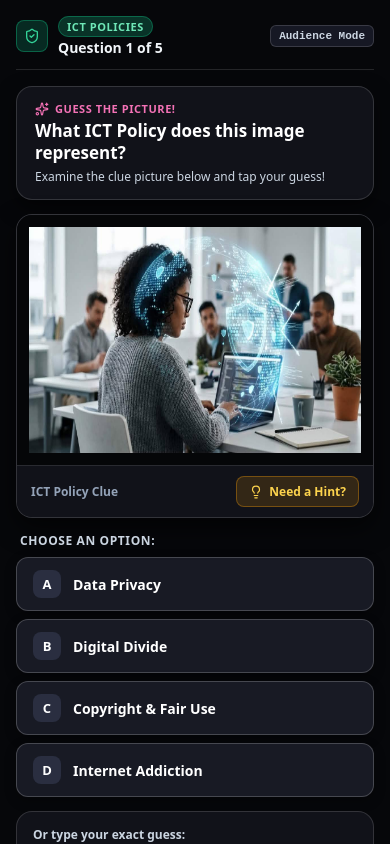
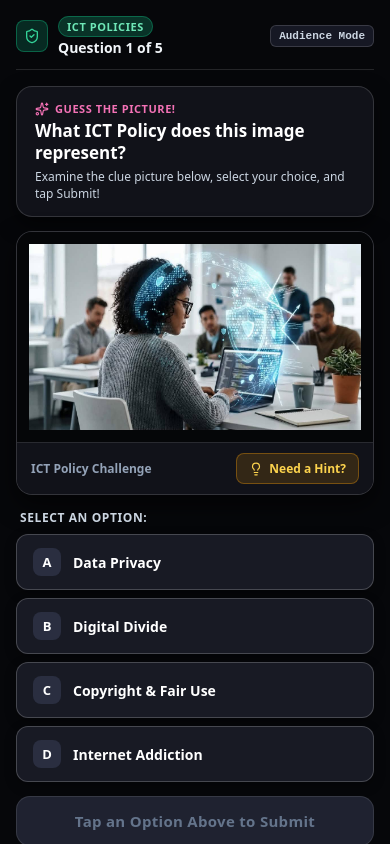
Before and after one commit to Liles21/zigzag, a Next.js app: page /activity/play in a window 390 px wide. Built offline with nearby package versions, Linux system fonts and the light colour scheme.

Commit message:
Fix mobile activity submit flow, prevent layout overlap, and add next question navigation

```diff
--- a/app/activity/play/page.tsx
+++ b/app/activity/play/page.tsx
@@ -1,7 +1,7 @@
 'use client';
 
 import React, { useState, Suspense } from 'react';
-import { useSearchParams } from 'next/navigation';
+import { useSearchParams, useRouter } from 'next/navigation';
 import Image from 'next/image';
 import {
   ShieldCheck,
@@ -10,7 +10,9 @@ import {
   CheckCircle2,
   XCircle,
   Sparkles,
-  Send,
+  ChevronRight,
+  ChevronLeft,
+  Check,
 } from 'lucide-react';
 import confetti from 'canvas-confetti';
 import { getActivityById, ICT_ACTIVITIES, ActivityItem } from '@/lib/activityData';
@@ -20,13 +22,30 @@ interface QuestionCardProps {
 }
 
 function QuestionCard({ item }: QuestionCardProps) {
+  const router = useRouter();
   const [selectedOption, setSelectedOption] = useState<string | null>(null);
-  const [hasAnswered, setHasAnswered] = useState(false);
+  const [hasSubmitted, setHasSubmitted] = useState(false);
   const [isCorrect, setIsCorrect] = useState(false);
   const [showHint, setShowHint] = useState(false);
-  const [typedGuess, setTypedGuess] = useState('');
 
-  const sendResponseToPresenter = (chosen: string, correct: boolean) => {
+  // Find next and previous questions across the activities list
+  const currentIndex = ICT_ACTIVITIES.findIndex((q) => q.id === item.id);
+  const prevItem = currentIndex > 0 ? ICT_ACTIVITIES[currentIndex - 1] : null;
+  const nextItem = currentIndex < ICT_ACTIVITIES.length - 1 ? ICT_ACTIVITIES[currentIndex + 1] : null;
+
+  const handleSelectOption = (option: string) => {
+    if (hasSubmitted) return; // Prevent changing after submission until retry
+    setSelectedOption(option);
+  };
+
+  const handleSubmitAnswer = () => {
+    if (!selectedOption) return;
+
+    const correct = selectedOption.toLowerCase().trim() === item.title.toLowerCase().trim();
+    setHasSubmitted(true);
+    setIsCorrect(correct);
+
+    // Send answer to the live presenter tally API
     try {
       fetch('/api/activity/responses', {
         method: 'POST',
@@ -34,21 +53,12 @@ function QuestionCard({ item }: QuestionCardProps) {
         body: JSON.stringify({
           questionId: item.id,
           isCorrect: correct,
-          selectedOption: chosen,
+          selectedOption,
         }),
       }).catch((err) => console.log('Response tally error', err));
     } catch {
       // Ignore background post error
     }
-  };
-
-  const handleSelectOption = (option: string) => {
-    const correct = option.toLowerCase().trim() === item.title.toLowerCase().trim();
-    setSelectedOption(option);
-    setHasAnswered(true);
-    setIsCorrect(correct);
-
-    sendResponseToPresenter(option, correct);
 
     if (correct) {
       if (typeof navigator !== 'undefined' && navigator.vibrate) {
@@ -62,39 +72,42 @@ function QuestionCard({ item }: QuestionCardProps) {
     }
   };
 
-  const handleTextSubmit = (e: React.FormEvent) => {
-    e.preventDefault();
-    if (!typedGuess.trim()) return;
+  const handleTryAgain = () => {
+    setHasSubmitted(false);
+    setSelectedOption(null);
+  };
 
-    const normalizedGuess = typedGuess.toLowerCase().trim();
-    const normalizedAnswer = item.title.toLowerCase().trim();
-    const correct =
-      normalizedGuess === normalizedAnswer ||
-      normalizedAnswer.includes(normalizedGuess) ||
-      normalizedGuess.includes(normalizedAnswer);
+  const handleGoNext = () => {
+    if (nextItem) {
+      router.push(`/activity/play?id=${nextItem.id}`);
+      if (typeof window !== 'undefined') {
+        window.scrollTo({ top: 0, behavior: 'smooth' });
+      }
+    }
+  };
 
-    setSelectedOption(typedGuess);
-    setHasAnswered(true);
-    setIsCorrect(correct);
-
-    sendResponseToPresenter(typedGuess, correct);
-
-    if (correct) {
-      if (typeof navigator !== 'undefined' && navigator.vibrate) {
-        navigator.vibrate([100, 50, 100]);
+  const handleGoPrev = () => {
+    if (prevItem) {
+      router.push(`/activity/play?id=${prevItem.id}`);
+      if (typeof window !== 'undefined') {
+        window.scrollTo({ top: 0, behavior: 'smooth' });
       }
-      confetti({
-        particleCount: 90,
-        spread: 70,
-        origin: { y: 0.6 },
-      });
     }
   };
 
   const isPolicy = item.category === 'policies';
 
   return (
-    <div style={{ width: '100%', maxWidth: '440px', display: 'flex', flexDirection: 'column', gap: '14px' }}>
+    <div
+      style={{
+        width: '100%',
+        maxWidth: '440px',
+        display: 'flex',
+        flexDirection: 'column',
+        gap: '14px',
+        paddingBottom: '100px',
+      }}
+    >
       {/* Instruction Header */}
       <div
         style={{
@@ -124,11 +137,11 @@ function QuestionCard({ item }: QuestionCardProps) {
           What {isPolicy ? 'ICT Policy' : 'ICT Issue'} does this image represent?
         </h2>
         <p style={{ fontSize: '12px', color: '#cbd5e1', marginTop: '4px' }}>
-          Examine the clue picture below and tap your guess!
+          Examine the clue picture below, select your choice, and tap Submit!
         </p>
       </div>
 
-      {/* Clue Picture Card with EXPLICIT 250px Height (Never Collapses!) */}
+      {/* Clue Picture Card (Guaranteed 240px Height) */}
       <div
         style={{
           backgroundColor: '#0c0d14',
@@ -142,7 +155,7 @@ function QuestionCard({ item }: QuestionCardProps) {
           style={{
             position: 'relative',
             width: '100%',
-            height: '250px',
+            height: '210px',
             backgroundColor: '#050608',
             display: 'flex',
             alignItems: 'center',
@@ -171,7 +184,7 @@ function QuestionCard({ item }: QuestionCardProps) {
           }}
         >
           <span style={{ fontSize: '12px', color: '#94a3b8', fontWeight: 600 }}>
-            {isPolicy ? 'ICT Policy Clue' : 'ICT Issue Clue'}
+            {isPolicy ? 'ICT Policy Challenge' : 'ICT Issue Challenge'}
           </span>
 
           <button
@@ -216,47 +229,7 @@ function QuestionCard({ item }: QuestionCardProps) {
         )}
       </div>
 
-      {/* Answer Feedback Banner */}
-      {hasAnswered && (
-        <div
-          style={{
-            padding: '14px 18px',
-            borderRadius: '16px',
-            backgroundColor: isCorrect ? 'rgba(6, 78, 59, 0.85)' : 'rgba(76, 5, 25, 0.85)',
-            border: isCorrect ? '2px solid #10b981' : '2px solid #f43f5e',
-            color: '#ffffff',
-            boxShadow: '0 8px 24px rgba(0,0,0,0.5)',
-          }}
-        >
-          <div style={{ display: 'flex', alignItems: 'flex-start', gap: '10px' }}>
-            {isCorrect ? (
-              <CheckCircle2 className="w-6 h-6 text-emerald-300 shrink-0 mt-0.5" />
-            ) : (
-              <XCircle className="w-6 h-6 text-rose-300 shrink-0 mt-0.5" />
-            )}
-            <div>
-              <h3 style={{ fontSize: '16px', fontWeight: 800, color: '#ffffff' }}>
-                {isCorrect ? 'Correct! Fantastic job!' : 'Not quite right!'}
-              </h3>
-              <p style={{ fontSize: '13px', color: '#f1f5f9', marginTop: '4px', lineHeight: 1.4 }}>
-                {isCorrect ? (
-                  <>
-                    You correctly guessed{' '}
-                    <strong style={{ color: '#6ee7b7', textDecoration: 'underline' }}>
-                      {item.title}
-                    </strong>
-                    ! Your answer has been counted on the presenter screen.
-                  </>
-                ) : (
-                  'That was not the correct answer. You can try tapping another choice or wait for the presenter to reveal!'
-                )}
-              </p>
-            </div>
-          </div>
-        </div>
-      )}
-
-      {/* Multiple Choice Options with HIGH CONTRAST & READABLE TEXT */}
+      {/* Multiple Choice Options */}
       <div style={{ display: 'flex', flexDirection: 'column', gap: '8px' }}>
         <label
           style={{
@@ -268,7 +241,7 @@ function QuestionCard({ item }: QuestionCardProps) {
             paddingLeft: '4px',
           }}
         >
-          Choose an Option:
+          Select an Option:
         </label>
 
         <div style={{ display: 'flex', flexDirection: 'column', gap: '8px' }}>
@@ -282,8 +255,8 @@ function QuestionCard({ item }: QuestionCardProps) {
             let border = '1.5px solid rgba(255, 255, 255, 0.2)';
             let textColor = '#ffffff';
 
-            if (hasAnswered) {
             if (isSelected) {
+              if (hasSubmitted) {
                 if (isCorrect) {
                   bg = '#064e3b';
                   border = '2px solid #10b981';
@@ -293,11 +266,17 @@ function QuestionCard({ item }: QuestionCardProps) {
                   border = '2px solid #f43f5e';
                   textColor = '#fda4af';
                 }
-              } else if (isActualCorrect && isCorrect) {
+              } else {
+                // Selected before submit: glowing blue highlight
+                bg = '#1e293b';
+                border = '2px solid #38bdf8';
+                textColor = '#ffffff';
+              }
+            } else if (hasSubmitted && isActualCorrect && !isCorrect) {
+              // Highlight the real answer if they got it wrong
               bg = 'rgba(6, 78, 59, 0.4)';
               border = '1.5px solid #10b981';
               textColor = '#6ee7b7';
-              }
             }
 
             return (
@@ -306,11 +285,11 @@ function QuestionCard({ item }: QuestionCardProps) {
                 type="button"
                 onClick={() => handleSelectOption(option)}
                 style={{
-                  cursor: 'pointer',
+                  cursor: hasSubmitted ? 'default' : 'pointer',
                   display: 'flex',
                   alignItems: 'center',
                   gap: '12px',
-                  padding: '12px 16px',
+                  padding: '13px 16px',
                   borderRadius: '12px',
                   backgroundColor: bg,
                   border: border,
@@ -318,7 +297,7 @@ function QuestionCard({ item }: QuestionCardProps) {
                   fontSize: '14px',
                   fontWeight: 700,
                   textAlign: 'left',
-                  boxShadow: '0 4px 12px rgba(0,0,0,0.3)',
+                  boxShadow: isSelected ? '0 0 12px rgba(56, 189, 248, 0.3)' : '0 4px 12px rgba(0,0,0,0.3)',
                   transition: 'all 0.15s ease',
                 }}
               >
@@ -333,80 +312,240 @@ function QuestionCard({ item }: QuestionCardProps) {
                     fontSize: '13px',
                     fontWeight: 800,
                     backgroundColor: isSelected
+                      ? hasSubmitted
                         ? isCorrect
                           ? '#10b981'
                           : '#f43f5e'
+                        : '#0284c7'
                       : '#2a2e40',
-                    color: isSelected && isCorrect ? '#000000' : '#ffffff',
+                    color: isSelected && hasSubmitted && isCorrect ? '#000000' : '#ffffff',
                     flexShrink: 0,
                   }}
                 >
                   {letter}
                 </span>
                 <span style={{ flex: 1 }}>{option}</span>
+                {isSelected && !hasSubmitted && (
+                  <Check className="w-4 h-4 text-sky-400 shrink-0" />
+                )}
               </button>
             );
           })}
         </div>
       </div>
 
-      {/* Or Type Your Exact Guess */}
+      {/* SUBMIT BUTTON (When option is selected and not yet submitted) */}
+      {!hasSubmitted && (
+        <button
+          type="button"
+          onClick={handleSubmitAnswer}
+          disabled={!selectedOption}
+          style={{
+            cursor: selectedOption ? 'pointer' : 'not-allowed',
+            width: '100%',
+            padding: '14px 20px',
+            borderRadius: '14px',
+            background: selectedOption
+              ? 'linear-gradient(to right, #ec4899, #f43f5e)'
+              : '#1f2230',
+            color: selectedOption ? '#ffffff' : '#64748b',
+            border: selectedOption ? 'none' : '1px solid rgba(255, 255, 255, 0.1)',
+            fontSize: '15px',
+            fontWeight: 800,
+            letterSpacing: '0.02em',
+            boxShadow: selectedOption ? '0 8px 24px rgba(236, 72, 153, 0.4)' : 'none',
+            display: 'flex',
+            alignItems: 'center',
+            justifyContent: 'center',
+            gap: '8px',
+            transition: 'all 0.2s ease',
+          }}
+        >
+          <span>{selectedOption ? 'Submit My Guess' : 'Tap an Option Above to Submit'}</span>
+        </button>
+      )}
+
+      {/* RESULT CARD & NEXT QUESTION (Appears after submitting) */}
+      {hasSubmitted && (
         <div
           style={{
-          backgroundColor: '#111219',
-          border: '1px solid rgba(255, 255, 255, 0.14)',
-          borderRadius: '16px',
-          padding: '14px 16px',
+            display: 'flex',
+            flexDirection: 'column',
+            gap: '12px',
+            marginTop: '4px',
           }}
         >
-        <label
+          {/* Feedback Card */}
+          <div
             style={{
+              padding: '14px 18px',
+              borderRadius: '16px',
+              backgroundColor: isCorrect ? 'rgba(6, 78, 59, 0.9)' : 'rgba(76, 5, 25, 0.9)',
+              border: isCorrect ? '2px solid #10b981' : '2px solid #f43f5e',
+              color: '#ffffff',
+              boxShadow: '0 8px 24px rgba(0,0,0,0.5)',
+            }}
+          >
+            <div style={{ display: 'flex', alignItems: 'flex-start', gap: '10px' }}>
+              {isCorrect ? (
+                <CheckCircle2 className="w-6 h-6 text-emerald-300 shrink-0 mt-0.5" />
+              ) : (
+                <XCircle className="w-6 h-6 text-rose-300 shrink-0 mt-0.5" />
+              )}
+              <div style={{ flex: 1 }}>
+                <h3 style={{ fontSize: '16px', fontWeight: 800, color: '#ffffff' }}>
+                  {isCorrect ? 'Correct! Fantastic job!' : 'Not quite right!'}
+                </h3>
+                <p style={{ fontSize: '13px', color: '#f1f5f9', marginTop: '4px', lineHeight: 1.4 }}>
+                  {isCorrect ? (
+                    <>
+                      You correctly guessed{' '}
+                      <strong style={{ color: '#6ee7b7', textDecoration: 'underline' }}>
+                        {item.title}
+                      </strong>
+                      ! Your vote has been counted on the presenter screen.
+                    </>
+                  ) : (
+                    <>
+                      The correct answer is{' '}
+                      <strong style={{ color: '#fda4af' }}>{item.title}</strong>.
+                    </>
+                  )}
+                </p>
+
+                {!isCorrect && (
+                  <button
+                    type="button"
+                    onClick={handleTryAgain}
+                    style={{
+                      cursor: 'pointer',
+                      marginTop: '8px',
                       fontSize: '12px',
                       fontWeight: 700,
-            color: '#cbd5e1',
-            display: 'block',
-            marginBottom: '8px',
+                      color: '#ffffff',
+                      backgroundColor: 'rgba(255, 255, 255, 0.15)',
+                      border: '1px solid rgba(255, 255, 255, 0.25)',
+                      padding: '4px 10px',
+                      borderRadius: '8px',
                     }}
                   >
-          Or type your exact guess:
-        </label>
-        <form onSubmit={handleTextSubmit} style={{ display: 'flex', gap: '8px' }}>
-          <input
-            type="text"
-            value={typedGuess}
-            onChange={(e) => setTypedGuess(e.target.value)}
-            placeholder="e.g. Data Privacy"
-            style={{
-              flex: 1,
-              backgroundColor: '#07080c',
-              border: '1.5px solid rgba(255, 255, 255, 0.2)',
-              borderRadius: '10px',
-              padding: '10px 14px',
-              fontSize: '13px',
-              color: '#ffffff',
-              outline: 'none',
-            }}
-          />
+                    Change / Re-submit Guess
+                  </button>
+                )}
+              </div>
+            </div>
+          </div>
+
+          {/* Prominent NEXT QUESTION Button */}
+          {nextItem ? (
             <button
-            type="submit"
+              type="button"
+              onClick={handleGoNext}
               style={{
                 cursor: 'pointer',
-              background: 'linear-gradient(to right, #db2777, #f43f5e)',
+                width: '100%',
+                padding: '14px 20px',
+                borderRadius: '14px',
+                background: 'linear-gradient(to right, #10b981, #059669)',
                 color: '#ffffff',
-              fontWeight: 800,
-              fontSize: '13px',
-              padding: '10px 18px',
-              borderRadius: '10px',
+                border: 'none',
+                fontSize: '15px',
+                fontWeight: 900,
+                letterSpacing: '0.02em',
+                boxShadow: '0 8px 24px rgba(16, 185, 129, 0.4)',
                 display: 'flex',
                 alignItems: 'center',
-              gap: '6px',
-              border: 'none',
-              boxShadow: '0 4px 12px rgba(219, 39, 119, 0.4)',
+                justifyContent: 'center',
+                gap: '8px',
+                transition: 'all 0.15s ease',
               }}
             >
-            <Send className="w-3.5 h-3.5" /> Submit
+              <span>
+                {item.questionNumber === 5 && isPolicy
+                  ? 'Proceed to Part 2: ICT Issues'
+                  : `Next Question (${nextItem.questionNumber} of ${nextItem.totalInCategory})`}
+              </span>
+              <ChevronRight className="w-5 h-5" />
             </button>
-        </form>
+          ) : (
+            <div
+              style={{
+                padding: '12px',
+                borderRadius: '12px',
+                backgroundColor: '#161824',
+                border: '1px solid rgba(255, 255, 255, 0.1)',
+                textAlign: 'center',
+                color: '#34d399',
+                fontSize: '14px',
+                fontWeight: 800,
+              }}
+            >
+              You completed all questions in the activity!
+            </div>
+          )}
+        </div>
+      )}
+
+      {/* Bottom Step Navigation Row (Prev & Next buttons always available) */}
+      <div
+        style={{
+          display: 'flex',
+          alignItems: 'center',
+          justifyContent: 'space-between',
+          marginTop: '6px',
+          paddingTop: '10px',
+          borderTop: '1px solid rgba(255, 255, 255, 0.1)',
+        }}
+      >
+        <button
+          type="button"
+          onClick={handleGoPrev}
+          disabled={!prevItem}
+          style={{
+            cursor: prevItem ? 'pointer' : 'not-allowed',
+            display: 'flex',
+            alignItems: 'center',
+            gap: '4px',
+            backgroundColor: '#1b1e2b',
+            color: prevItem ? '#ffffff' : '#64748b',
+            border: '1px solid rgba(255, 255, 255, 0.15)',
+            padding: '8px 14px',
+            borderRadius: '10px',
+            fontSize: '12px',
+            fontWeight: 700,
+            opacity: prevItem ? 1 : 0.4,
+          }}
+        >
+          <ChevronLeft className="w-4 h-4" />
+          <span>Previous</span>
+        </button>
+
+        <span style={{ fontSize: '12px', color: '#94a3b8', fontFamily: 'monospace', fontWeight: 600 }}>
+          {item.questionNumber} of {item.totalInCategory}
+        </span>
+
+        <button
+          type="button"
+          onClick={handleGoNext}
+          disabled={!nextItem}
+          style={{
+            cursor: nextItem ? 'pointer' : 'not-allowed',
+            display: 'flex',
+            alignItems: 'center',
+            gap: '4px',
+            backgroundColor: '#1b1e2b',
+            color: nextItem ? '#ffffff' : '#64748b',
+            border: '1px solid rgba(255, 255, 255, 0.15)',
+            padding: '8px 14px',
+            borderRadius: '10px',
+            fontSize: '12px',
+            fontWeight: 700,
+            opacity: nextItem ? 1 : 0.4,
+          }}
+        >
+          <span>Next</span>
+          <ChevronRight className="w-4 h-4" />
+        </button>
       </div>
     </div>
   );
@@ -427,7 +566,7 @@ function PlayContent() {
         display: 'flex',
         flexDirection: 'column',
         alignItems: 'center',
-        padding: '14px 16px 40px 16px',
+        padding: '14px 16px 120px 16px',
       }}
     >
       {/* Top Banner */}
--- a/components/ActivityPresenterModal.tsx
+++ b/components/ActivityPresenterModal.tsx
@@ -209,7 +209,7 @@ function PresenterQuestionCard({
         style={{
           position: 'relative',
           width: '100%',
-          height: '260px',
+          height: '200px',
           backgroundColor: '#08090e',
           borderRadius: '16px',
           overflow: 'hidden',
```
Also changed, not shown: app/api/activity/responses/route.ts (line endings or trailing spaces). Lines whose indentation alone changed are shown as unchanged.
